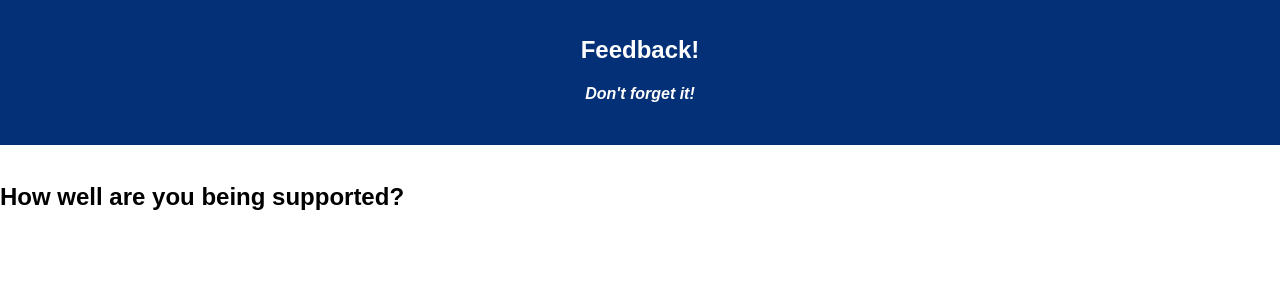
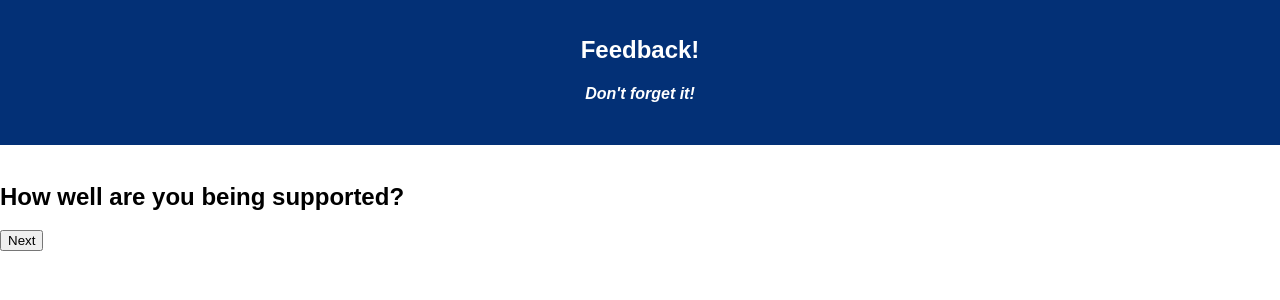
Before and after one commit to franzblue/redux-feedback-loop, a React (Create React App) app: page /#/3 in a window 1280 px wide. Shown: the top 300 px of the page. Built offline with nearby package versions, Linux system fonts and the light colour scheme.

Commit message:
buttons working, sending user page to page

```diff
--- a/src/components/Comments/Comments.js
+++ b/src/components/Comments/Comments.js
@@ -2,6 +2,7 @@ import React, { Component } from 'react';
 import { connect } from 'react-redux';
 
 class Comments extends Component {
+
     render() {
         return(
             <h2>Any comments you want to leave?</h2>
--- a/src/components/Feeling/Feeling.js
+++ b/src/components/Feeling/Feeling.js
@@ -5,16 +5,15 @@ class Feeling extends Component {
 
     nextPage = () => {
         console.log('check');
-        // this will happen this weekend
         this.props.history.push('/2');
     }
 
     render() {
         return(
-            <>
-            <h2>How are you feeling today?</h2>
-            <button onClick={this.nextPage}>Next</button>
-            </>
+            <div>
+                <h2>How are you feeling today?</h2>
+                <button onClick={this.nextPage}>Next</button>
+            </div>
         )
     }
 }
--- a/src/components/Support/Support.js
+++ b/src/components/Support/Support.js
@@ -2,9 +2,18 @@ import React, { Component } from 'react';
 import { connect } from 'react-redux';
 
 class Support extends Component {
+
+    nextPage = () => {
+        console.log('check');
+        this.props.history.push('/4');
+    }
+
     render() {
         return(
-            <h2>How well are you being supported?</h2>
+            <div>
+                <h2>How well are you being supported?</h2>
+                <button onClick={this.nextPage}>Next</button>
+            </div>
         )
     }
 }
--- a/src/components/Understanding/Understanding.js
+++ b/src/components/Understanding/Understanding.js
@@ -2,9 +2,18 @@ import React, { Component } from 'react';
 import { connect } from 'react-redux';
 
 class Understanding extends Component {
+
+    nextPage = () => {
+        console.log('check');
+        this.props.history.push('/3');
+    }
+
     render() {
         return(
-            <h2>How well are you understanding the content?</h2>
+            <div>
+                <h2>How well are you understanding the content?</h2>
+                <button onClick={this.nextPage}>Next</button>
+            </div>
         )
     }
 }
```
